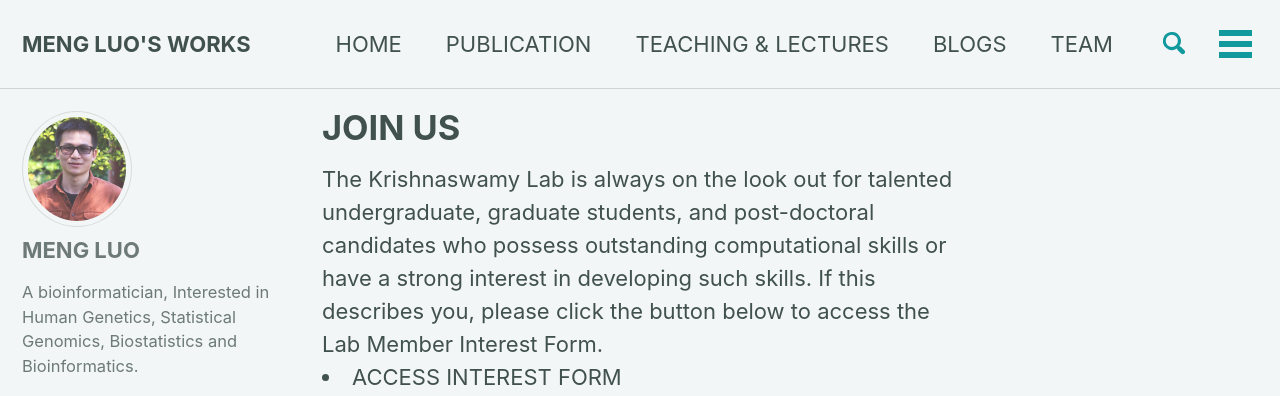
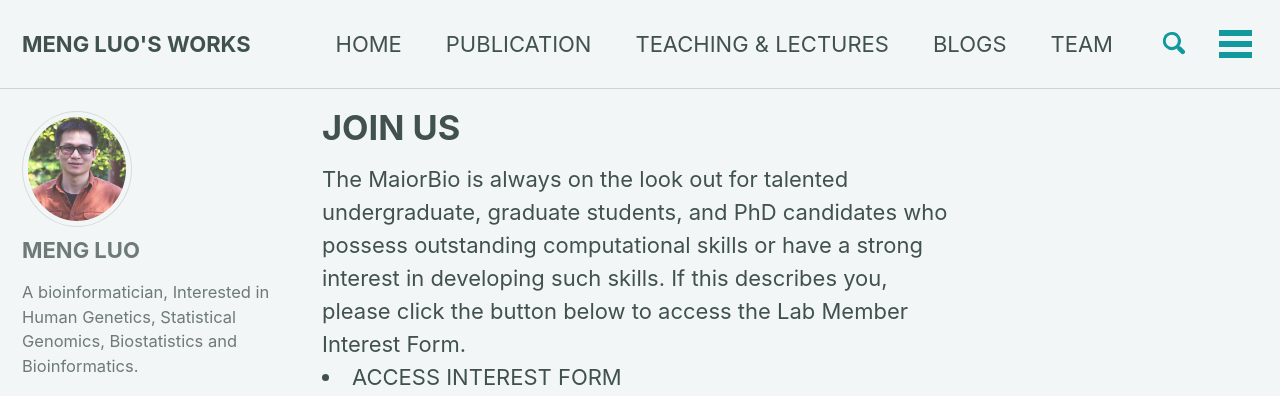
Before and after one commit to czheluo/blogs, a Jekyll site: the page built from _pages/joinus.html, in a window 1280 px wide and 900 px high, cut to the strip 0-396 px from the top of the window. Built offline with Jekyll 4.4.1, drawn with Linux system fonts in a browser that asks for light colours; cached includes are drawn as plain includes; nearby versions of some CDN libraries; a script that is not in the unit is left out; comment, search, counter and statistics services are not loaded.

Commit message:
Update joinus.html

```diff
--- a/_pages/joinus.html
+++ b/_pages/joinus.html
@@ -9,9 +9,10 @@
 
 
 
-<h> The Krishnaswamy Lab is always on the look out for talented undergraduate, graduate students, and post-doctoral candidates who possess outstanding computational skills or have a strong interest in developing such skills. If this describes you, please click the button below to access the Lab Member Interest Form.</h>
+<h> The MaiorBio is always on the look out for talented undergraduate, graduate students, and PhD candidates who possess outstanding computational skills or have a strong interest in developing such skills. If this describes you, please click the button below to access the Lab Member Interest Form.</h>
 
 <li>ACCESS INTEREST FORM</li>
+
 <li>ostdoctoral Positions in Machine Learning for Biomedical Data at Yale</li>
 <p>The Krishnaswamy Laboratory at Yale University is recruiting senior scientist / postdoctoral researchers with a background in machine learning, deep learning, applied math or signal processing.  Our group is jointly affiliated with the Department of Genetics in the Yale School of Medicine and the Department of Computer Science in School of Engineering and Applied Sciences. Our group is also affiliated with the the Program in Applied Math, the Yale Institute for Network Science, Yale Cancer Center, and the Yale Center for Biomedical Data Science.
 
```
